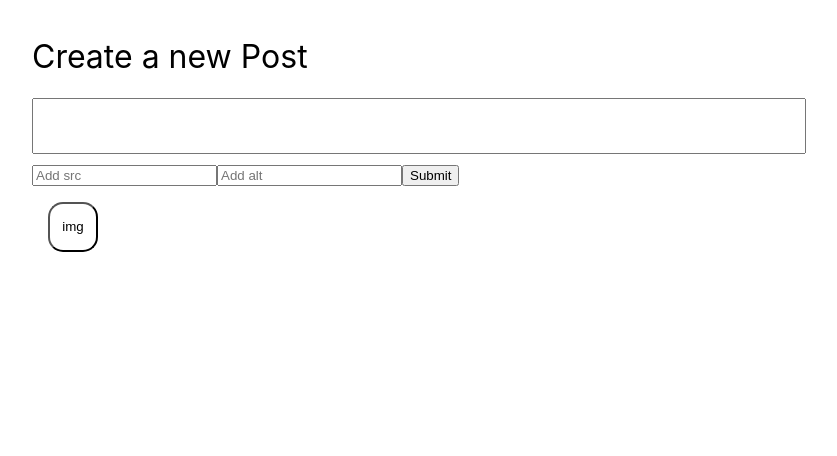
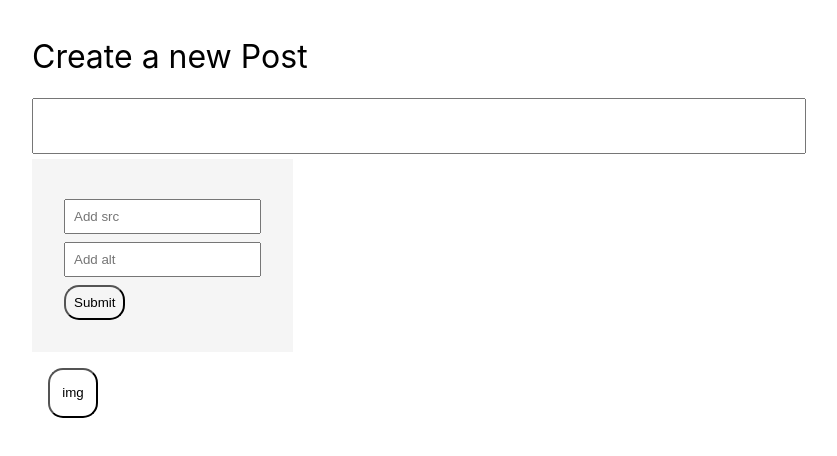
Before and after one commit to rickstylz01/blog-react, a React (Create React App) app: page / in a window 1280 px wide. Both pictures are taken after a click on the button "img". Shown: the top 456 px of the page, without its empty margins (240-1077 px from the left). Built offline with nearby package versions, Linux system fonts and the light colour scheme.

Commit message:
create a style file in Image folder and imported ImageWrapper component and add create-img div class under editImage component

```diff
--- a/src/components/Image/index.jsx
+++ b/src/components/Image/index.jsx
@@ -1,4 +1,5 @@
 import React from 'react';
+import { ImageWrapper } from './style.js'
 
 const EditImage = ({ updateItem }) => {
   const [src, setSrc] = React.useState('');
@@ -9,7 +10,7 @@ const EditImage = ({ updateItem }) => {
   }
 
   return (
-    <div>
+    <div className="create-img">
       <input placeholder="Add src" value={src} onChange={e => setSrc(e.target.value)} />
       <input placeholder="Add alt" value={alt} onChange={e => setAlt(e.target.value)} />
       <button onClick={updateImageProperties}>Submit</button>
@@ -18,9 +19,9 @@ const EditImage = ({ updateItem }) => {
 }
 
 const Image = ({ src, alt, updateItem }) => (
-  <div>
+  <ImageWrapper>
     { src && alt ? <img src={src} alt={alt} /> : <EditImage updateItem={updateItem} />}
-  </div>
+  </ImageWrapper>
 );
 
 export default Image;
--- /dev/null
+++ b/src/components/Image/style.js
@@ -0,0 +1,26 @@
+import styled from 'styled-components';
+
+export const ImageWrapper = styled.div`
+  img {
+    max-width: 100%;
+  }
+
+  .create-img {
+    background-color: whitesmoke;
+    padding: 32px;
+    display: inline-block;
+    input {
+      margin: 8px 0;
+      padding: 8px;
+      display: block;
+    }
+    button {
+      padding: 8px;
+      background: none;
+      border-radius: 15px;
+      &:hover {
+        cursor: pointer;
+      }
+    }
+  }
+`
```
